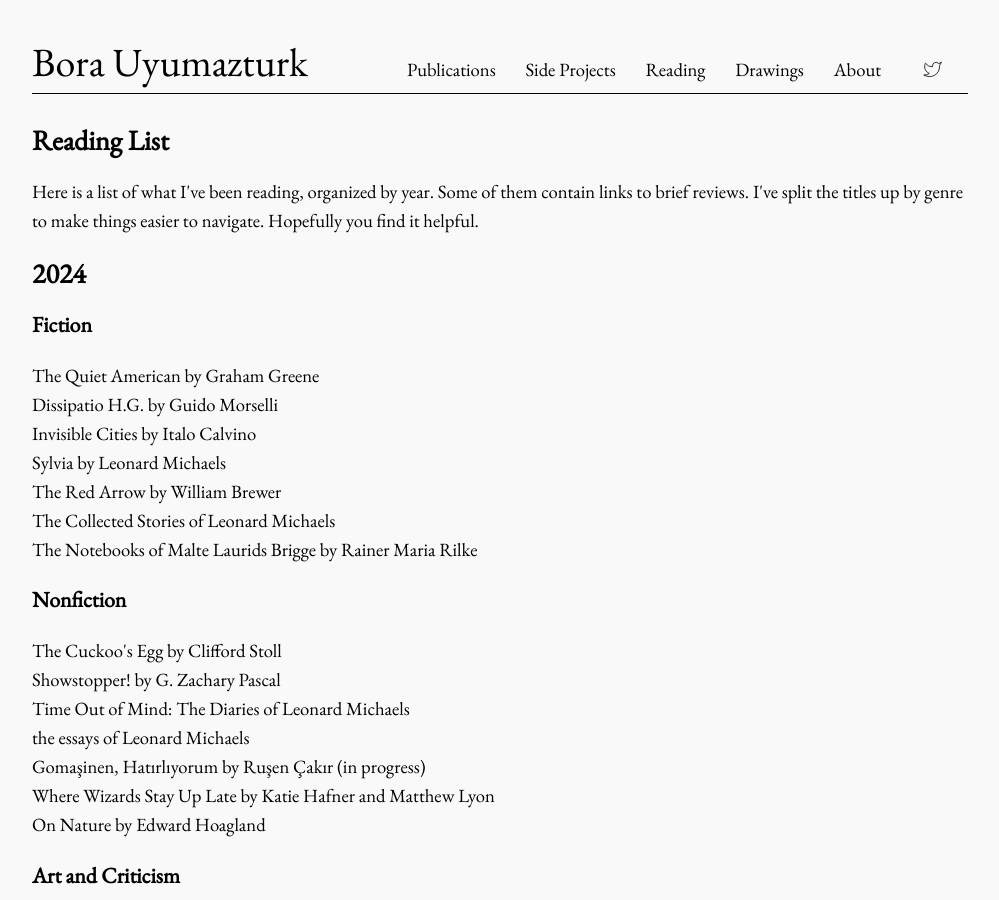
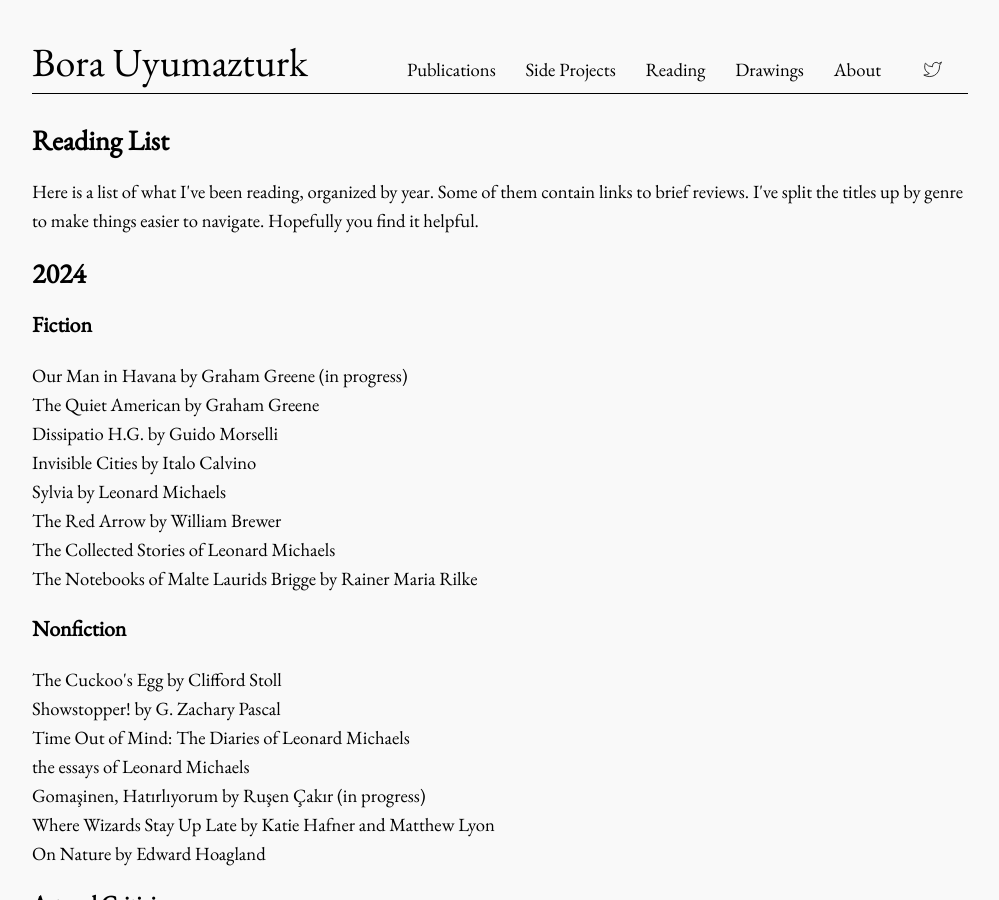
Before and after one commit to bora-uyumazturk/bora-uyumazturk.github.io, a Jekyll site: the page built from reading.html, in a window 1280 px wide and 900 px high. Shown: the whole window, without its empty margins (140-1139 px from the left). Built offline with Jekyll 4.4.1, drawn with Linux system fonts in a browser that asks for light colours.

Commit message:
Update reading.html

```diff
--- a/reading.html
+++ b/reading.html
@@ -16,6 +16,7 @@ title: Reading
 
   <h3>Fiction</h3>
 
+  Our Man in Havana by Graham Greene (in progress) <br>
   The Quiet American by Graham Greene <br>
   Dissipatio H.G. by Guido Morselli <br>
   Invisible Cities by Italo Calvino <br>
```
